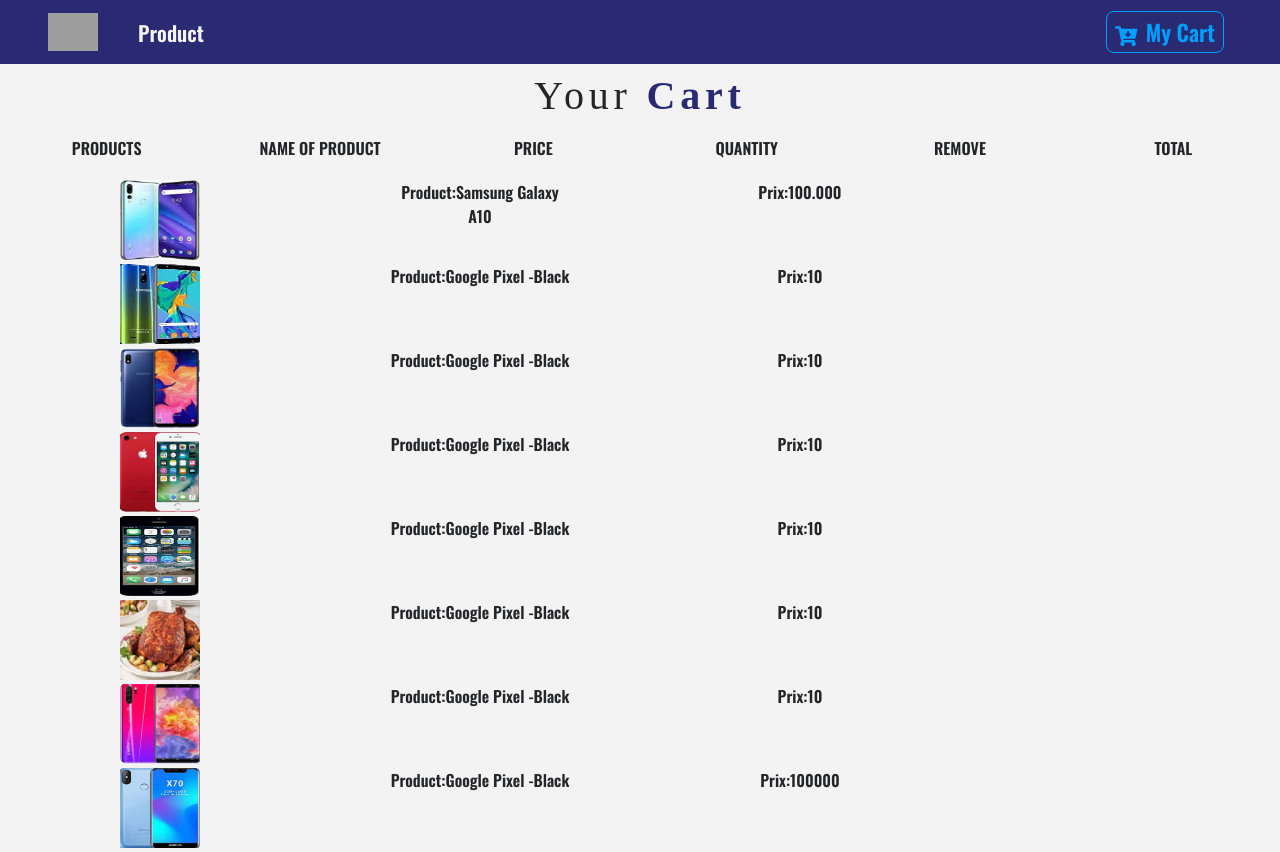
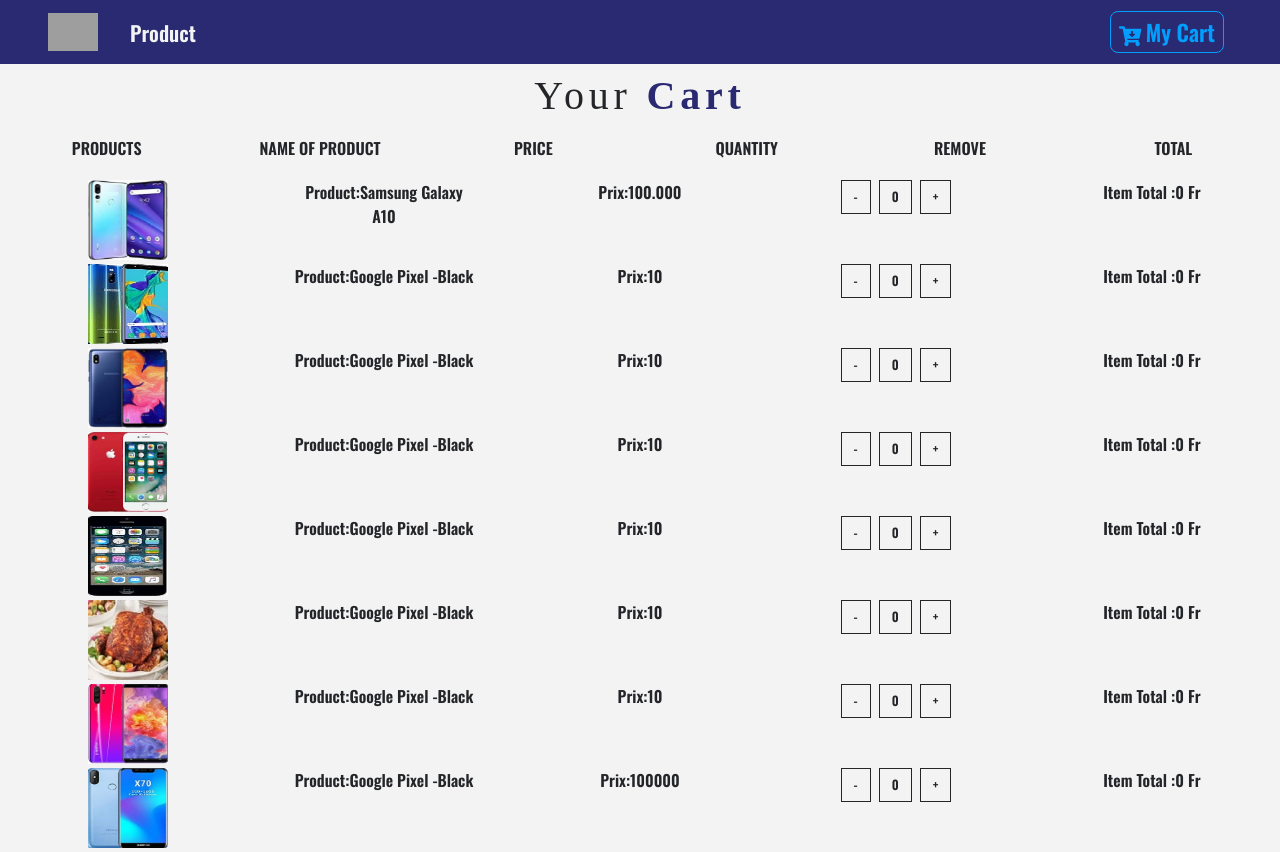
Before and after one commit to goraMbaye/boutique, a React (Create React App) app: page /cart in a window 1280 px wide. Built offline with nearby package versions, Linux system fonts and the light colour scheme; grey boxes are pictures that could not be loaded.

Commit message:
retification panier1

```diff
--- a/src/App.css
+++ b/src/App.css
@@ -25,7 +25,7 @@
   background: transparent;
   text-transform: capitalize;
   font-size: 0.8rem !important;
-  color: var(--mainDark);
+  color:var(--mainDark);
   border-radius:0 !important;
-  border: 0.1rem var(--mainDark) !important;
+  border: 0.1rem solid var(--mainDark) !important;
 }
--- a/src/components/Navbar.js
+++ b/src/components/Navbar.js
@@ -14,7 +14,7 @@
               <img src={imagelogo} alt="store"width="50px" className="navbar-brand"/>
              </Link>
              <ul className="navbar-nav align-items-center">
-                 <li className="nav-item ml-3">
+                 <li className="nav-item ml-2">
                      <Link to="/" className="nav-link" >
                          Product
                      </Link>
@@ -22,7 +22,7 @@
              </ul>
              <Link to="/cart" className="ml-auto">
               <ButtonContainer>
-                 <span className="mr-2">
+                 <span className="mr-1">
                 <FaCartArrowDown />
                 </span>
                 my Cart
--- a/src/components/cart/CartItem.js
+++ b/src/components/cart/CartItem.js
@@ -19,12 +19,13 @@
             </div>
             <div className="col-10 mx-auto col-lg-2 my-2 my-lg-0">
             <div className="d-flex justify-content-center">
-            <span className="btn btn-black mx-1" onClick={()=>decrement(id)}>
-
-            </span>
-
+            <span className="btn btn-black mx-1" onClick={()=>decrement(id)}>-</span>
+            <span className="btn btn-black mx-1" >{count}</span>
+            <span className="btn btn-black mx-1" onClick={()=>increment(id)}>+</span>
             </div>
-
+            </div>
+            <div className="col-10 mx-auto col-lg-2">
+            <strong >item total :{total} Fr</strong>
             </div>
 
         </div>
--- a/src/context.js
+++ b/src/context.js
@@ -12,7 +12,7 @@
      modalProduct:detailProduct,
      cartSubTotal:0,
      cartTax:0,
-     catTotal:0
+     cartTotal:0
     };
     componentDidMount(){
         this.setProducts();
--- a/src/data.js
+++ b/src/data.js
@@ -9,7 +9,7 @@
     "En ce qui concerne l’optique, le Samsung Galaxy A10 est équipé d’un appareil photo principal de 13 MP, capable de produire de superbes images claires avec un très grand angle. La caméra secondaire de 5MP peut capturer des selfies plus réels et naturels à la fois à la lumière du soleil et à l’ombre. L'appareil est livré avec la connexion 4G-VoLTE dans les deux emplacements. Il dispose également de fonctionnalités de connectivité telles que Wi-Fi, point d'accès mobile, Bluetooth, GPS, Glonass et bien d'autres. ",
     inCart: false,
     count:0,
-    totat:0
+    total:0
 },
 {
     id:2,
@@ -21,7 +21,7 @@
     "lorem isa doctor who live in senegal ",
     inCart: false,
     count:0,
-    totat:0
+    total:0
 },
 {
     id:3,
@@ -33,7 +33,7 @@
     "lorem isa doctor who live in senegal ",
     inCart: false,
     count:0,
-    totat:0
+    total:0
 },
 {
     id:4,
@@ -45,7 +45,7 @@
     "lorem isa doctor who live in senegal ",
     inCart: false,
     count:0,
-    totat:0
+    total:0
 },
 {
     id:5,
@@ -57,7 +57,7 @@
     "lorem isa doctor who live in senegal ",
     inCart: false,
     count:0,
-    totat:0
+    total:0
 },
 {
     id:6,
@@ -69,7 +69,7 @@
     "lorem isa doctor who live in senegal ",
     inCart: false,
     count:0,
-    totat:0
+    total:0
 },
 {
     id:7,
@@ -81,7 +81,7 @@
     "lorem isa doctor who live in senegal ",
     inCart: false,
     count:0,
-    totat:0
+    total:0
 },
 {
     id:8,
@@ -93,7 +93,7 @@
     "lorem isa doctor who live in senegal ",
     inCart: false,
     count:0,
-    totat:0
+    total:0
 },
 ]
 export const detailProduct={
```
